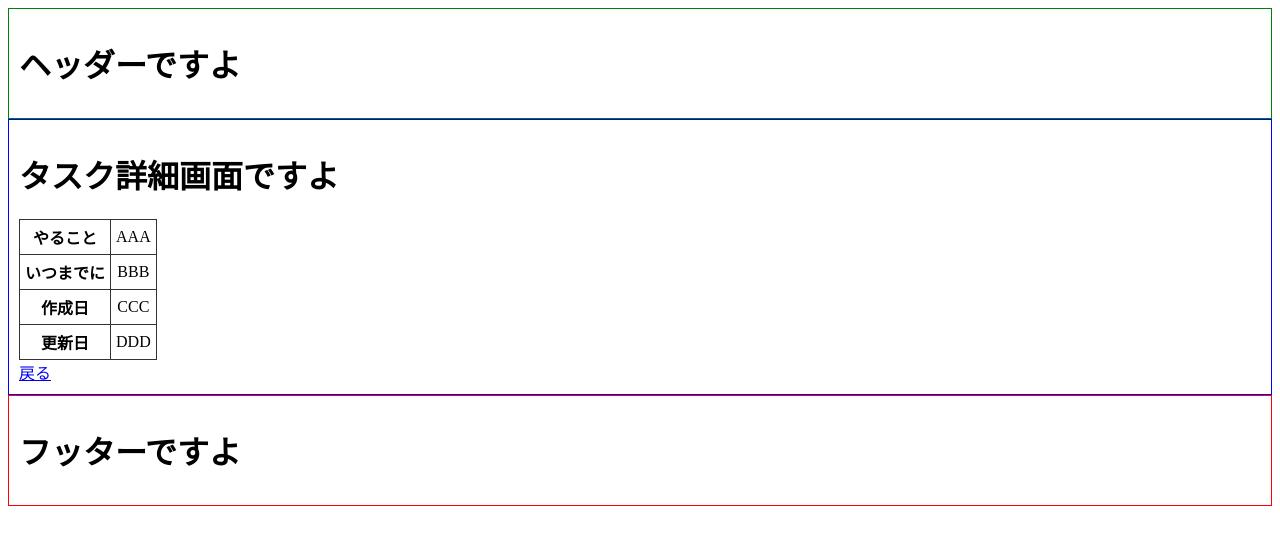
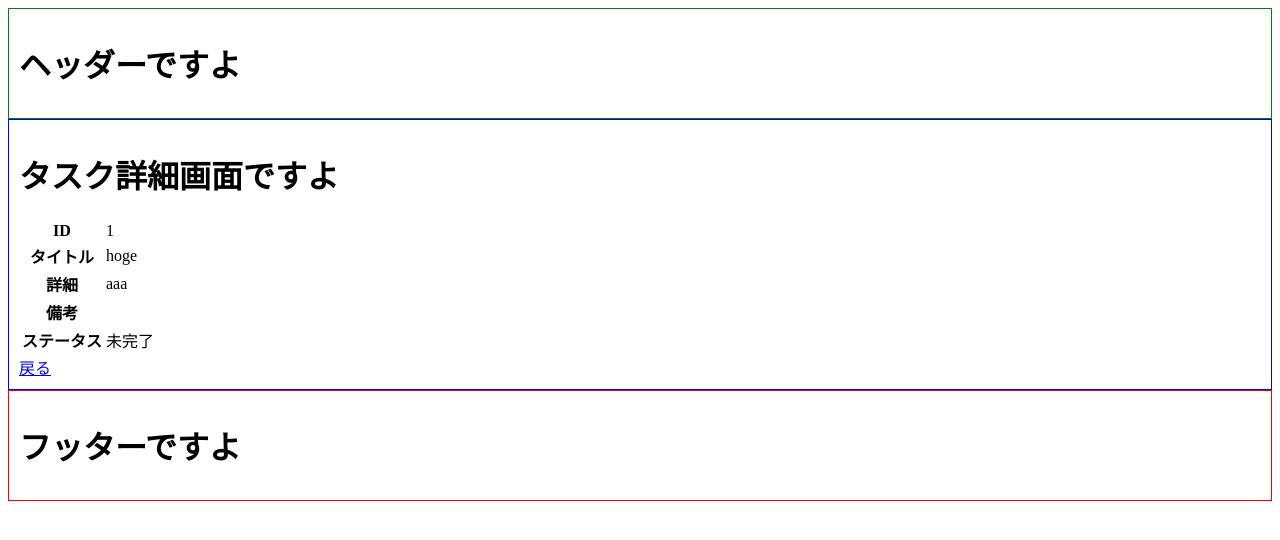
Before and after one commit to mrmapleleaf/tasklist, a Nuxt app: page /task/taskDetail/1 in a window 1280 px wide. Shown: the top 540 px of the page. Built offline with nearby package versions, Linux system fonts and the light colour scheme.

Commit message:
詳細画面の一部をコンポーネント化

```diff
--- /dev/null
+++ b/components/taskDetailContainer.vue
@@ -0,0 +1,39 @@
+<template>
+  <div>
+    <table>
+      <tr>
+        <th>ID</th>
+        <td>{{ task?.id }}</td>
+      </tr>
+      <tr>
+        <th>タイトル</th>
+        <td>{{ task?.title }}</td>
+      </tr>
+      <tr>
+        <th>詳細</th>
+        <td>{{ task?.detail }}</td>
+      </tr>
+      <tr>
+        <th>備考</th>
+        <td>{{ task?.note }}</td>
+      </tr>
+      <tr>
+        <th>ステータス</th>
+        <td>{{ taskStatus }}</td>
+      </tr>
+    </table>
+  </div>
+</template>
+
+<script setup lang="ts">
+import type { task } from '~/interfaces';
+// routeパラメータをgetに渡すように変更する
+const taskList = useState<Map<number, task>>('taskList');
+const task = taskList.value.get(1);
+
+const taskStatus = computed(
+  (): string => {
+    return task?.completed ? '完了済み' : '未完了'
+  }
+)
+</script>
--- a/components/taskListContainer.vue
+++ b/components/taskListContainer.vue
@@ -17,6 +17,6 @@ const taskList = useState<Map<number, task>>('taskList');
 
 <style scoped>
   .item {
-    padding: 10px;
+    padding: 5px 10px 20px 10px;
   }
 </style>
--- a/pages/task/taskDetail/[id].vue
+++ b/pages/task/taskDetail/[id].vue
@@ -1,25 +1,6 @@
 <template>
   <h1>タスク詳細画面ですよ</h1>
-  <div>
-    <table>
-      <tr>
-        <th>やること</th>
-        <td>AAA</td>
-      </tr>
-      <tr>
-        <th>いつまでに</th>
-        <td>BBB</td>
-      </tr>
-      <tr>
-        <th>作成日</th>
-        <td>CCC</td>
-      </tr>
-      <tr>
-        <th>更新日</th>
-        <td>DDD</td>
-      </tr>
-    </table>
-  </div>
+  <taskDetailContainer></taskDetailContainer>
   <NuxtLink v-bind:to="{name: 'task-taskList'}">戻る</NuxtLink>
 </template>
 
```
Also changed, not shown: 1 other file (tests, documents, lock files or other folders).
